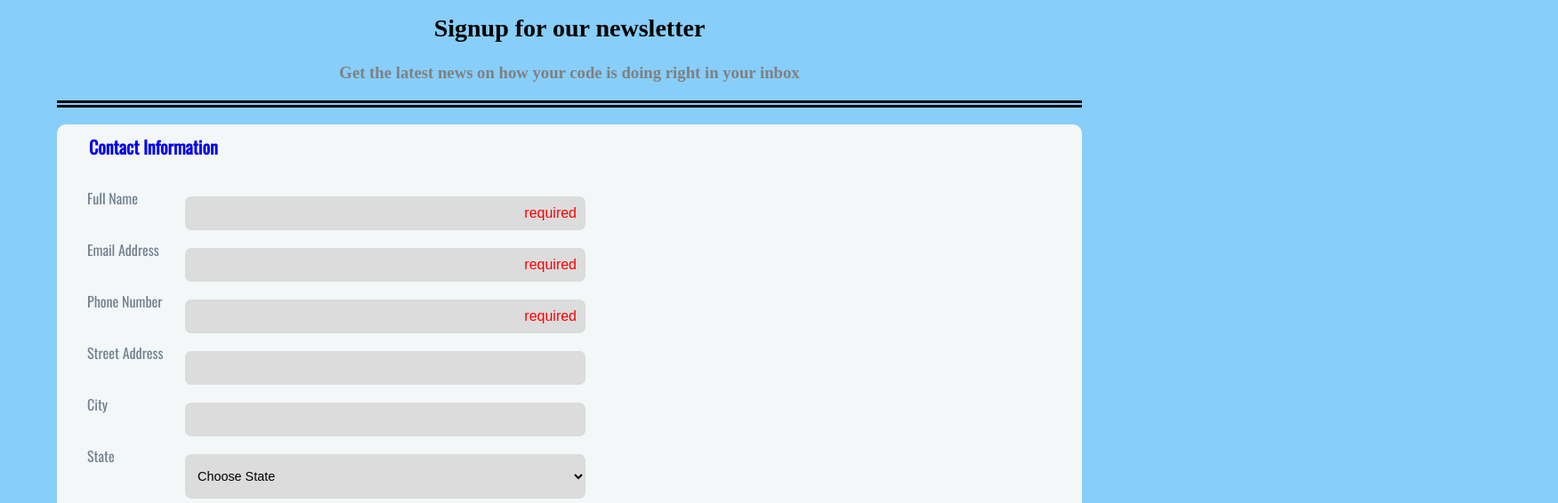
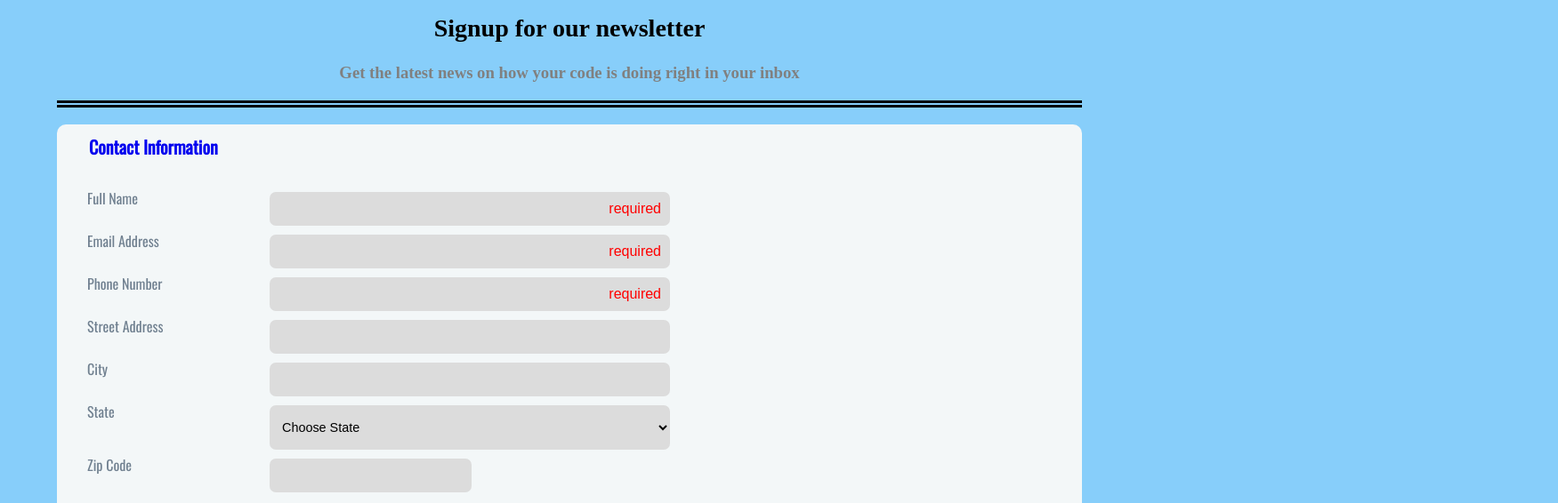
Before and after one commit to lucatardi/treehouse-project-3-, a plain HTML site: page index.html in a window 1280 px wide. Shown: the part 92-658 px from the top of the page at 89% size, 1751 px wide, since content can reach past the window. Drawn offline with nearby package versions, Linux system fonts and the light colour scheme; a web font is replaced by a local one.

Commit message:
final changes

```diff
--- a/css/main.css
+++ b/css/main.css
@@ -89,7 +89,9 @@ select {
   border-radius: 7px;
 }
 #zip {
-  width:50%;
+  display: flex;
+  justify-content: flex-end;
+  flex-basis:50%;
 }
 
 #state {
@@ -179,9 +181,10 @@ form {
 
 label,
 input {
+  display: flex;
   flex-direction: row;
   display: inline-block;
-  width:100px;
+  width: :100px;
 }
 
 input[type="text"],
@@ -193,7 +196,7 @@ input[type="state"],
 input[type="zipcode"],
 textarea, select {
   width:450px;
-  margin:10px;
+  margin:5px;
   padding:10px;
 }
 
@@ -201,7 +204,8 @@ textarea, select {
   width:450px;
 }
 #zip {
-  width:225px;
+  flex-basis: 225px;
+  justify-content: flex-end;
 }
 div.contact {
   display: flex;
```
